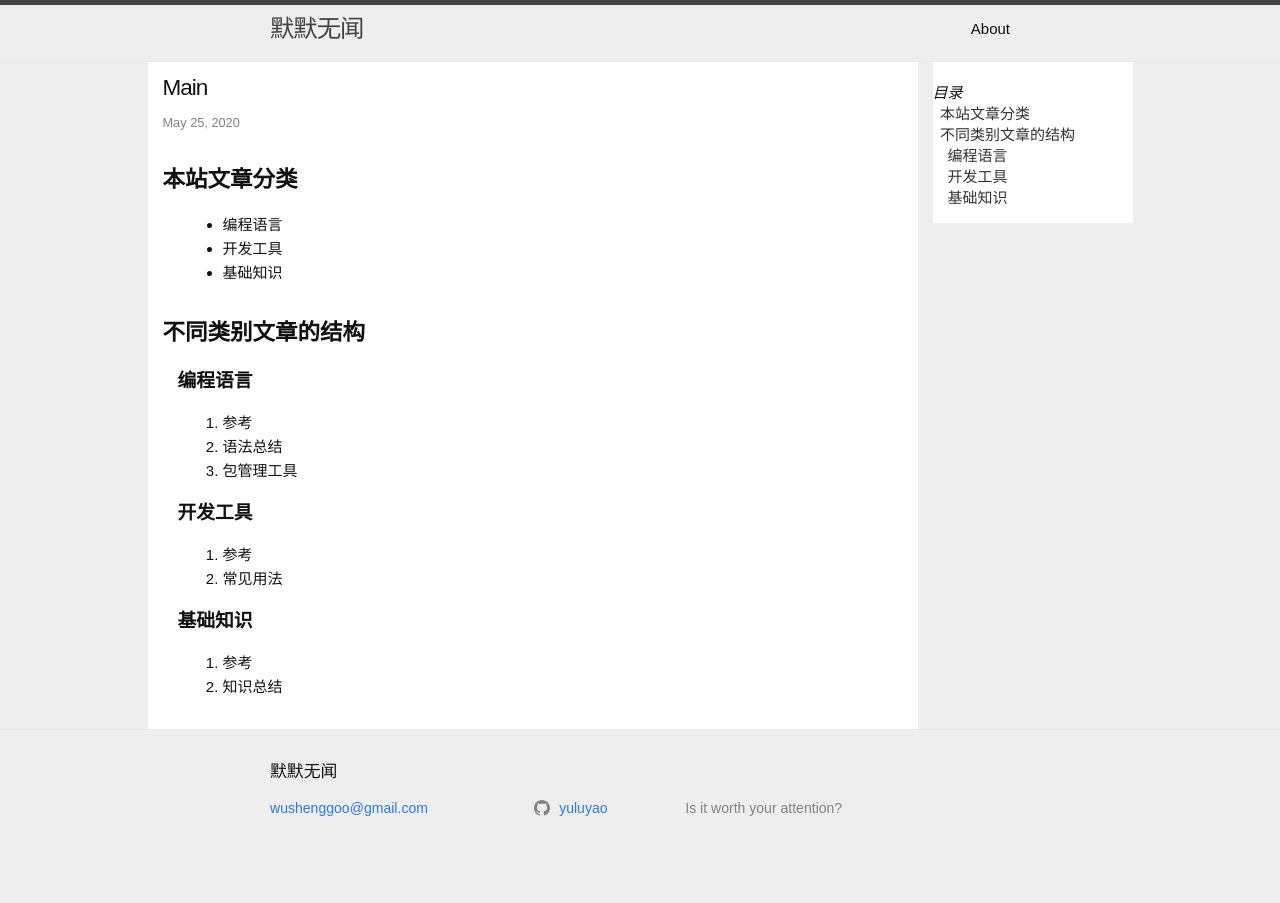
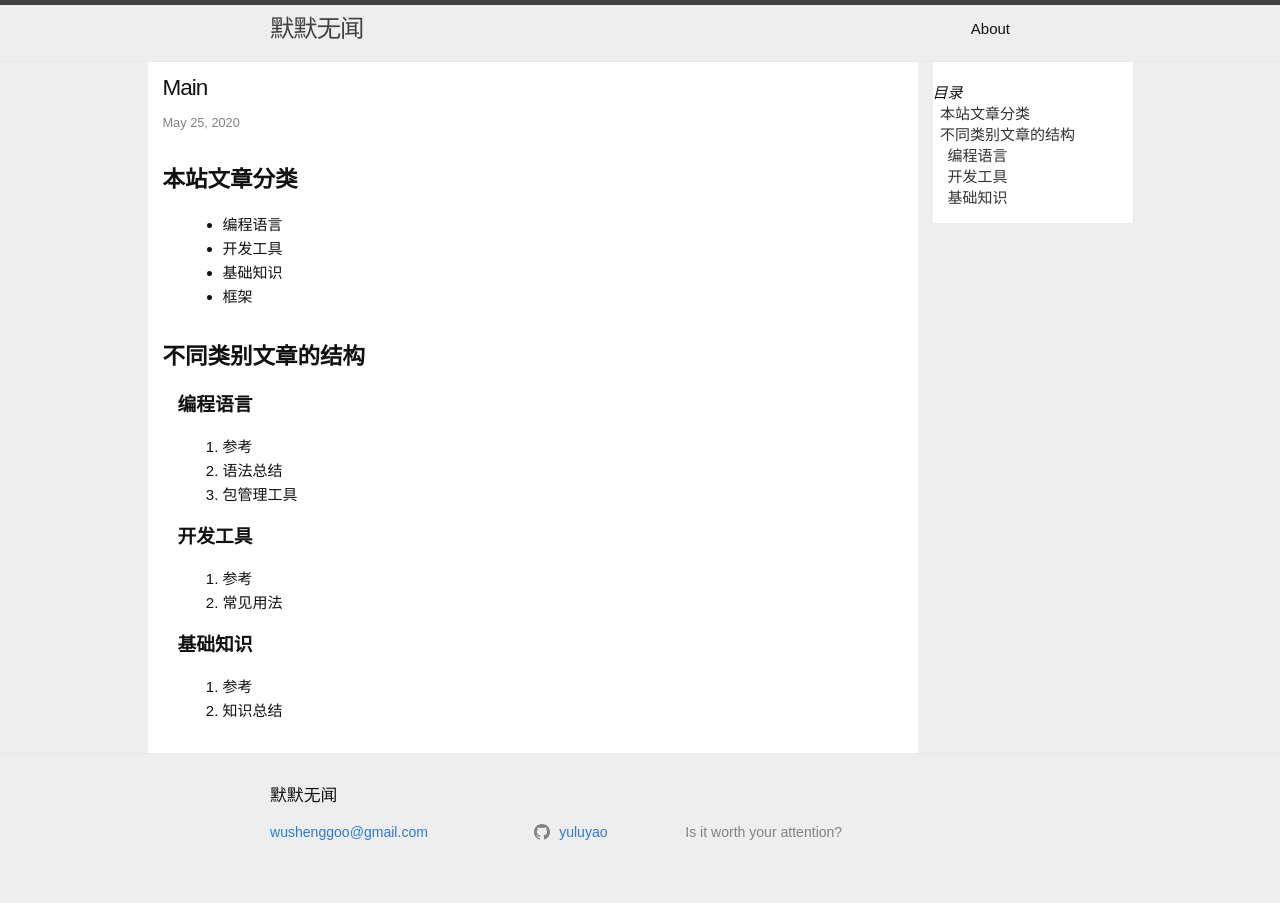
Before and after one commit to yuluyao/yuluyao.github.io, a Jekyll site: the page built from _posts/2020-05-25-main.md, in a window 1280 px wide. Built offline with Jekyll 4.4.1, drawn with Linux system fonts in a browser that asks for light colours.

Commit message:
update public

```diff
--- a/_posts/2020-05-25-main.md
+++ b/_posts/2020-05-25-main.md
@@ -8,6 +8,7 @@ category: main
 - 编程语言
 - 开发工具
 - 基础知识
+- 框架
 
 ## 不同类别文章的结构
 
```
Also changed, not shown: 1 other file.
